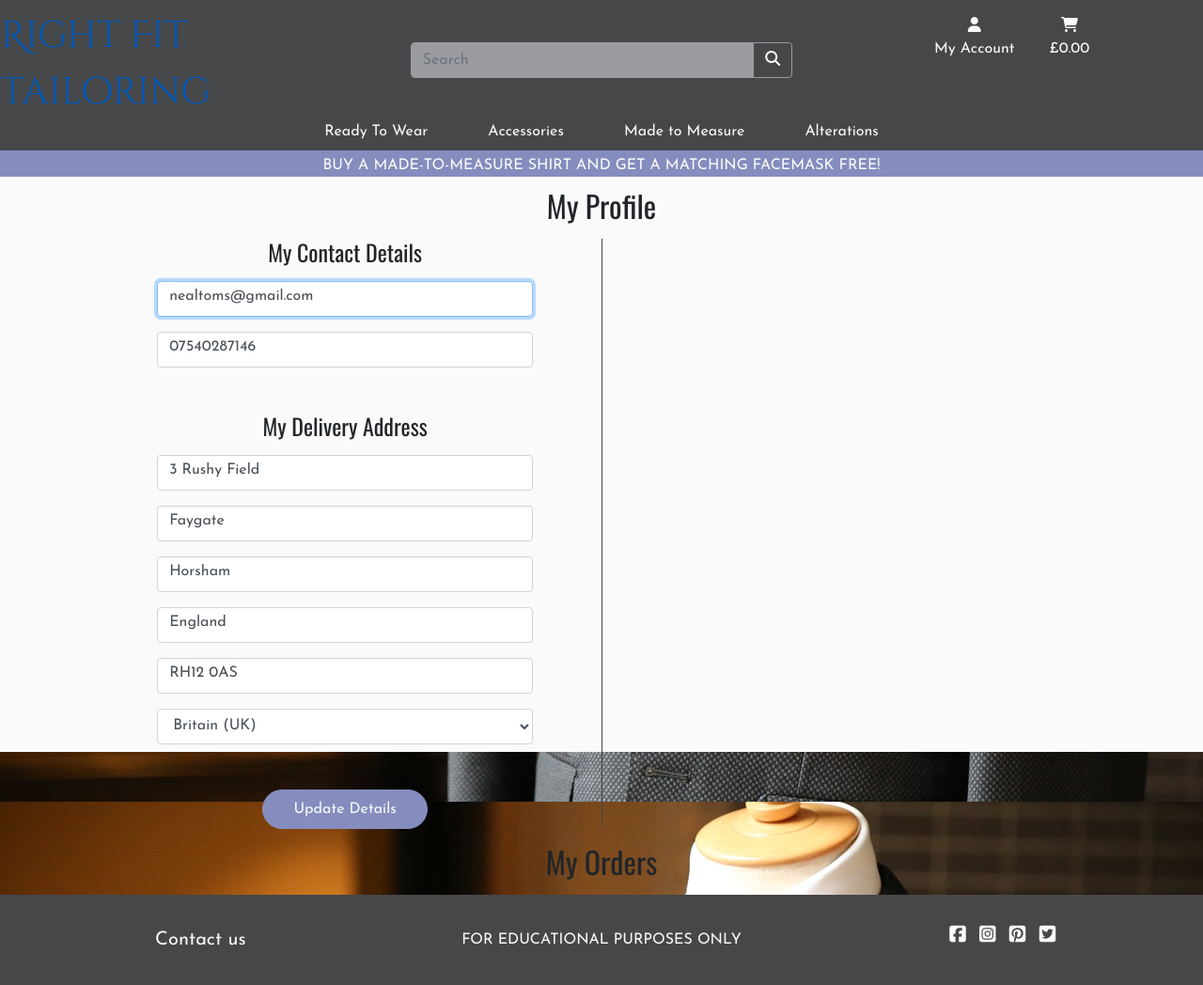
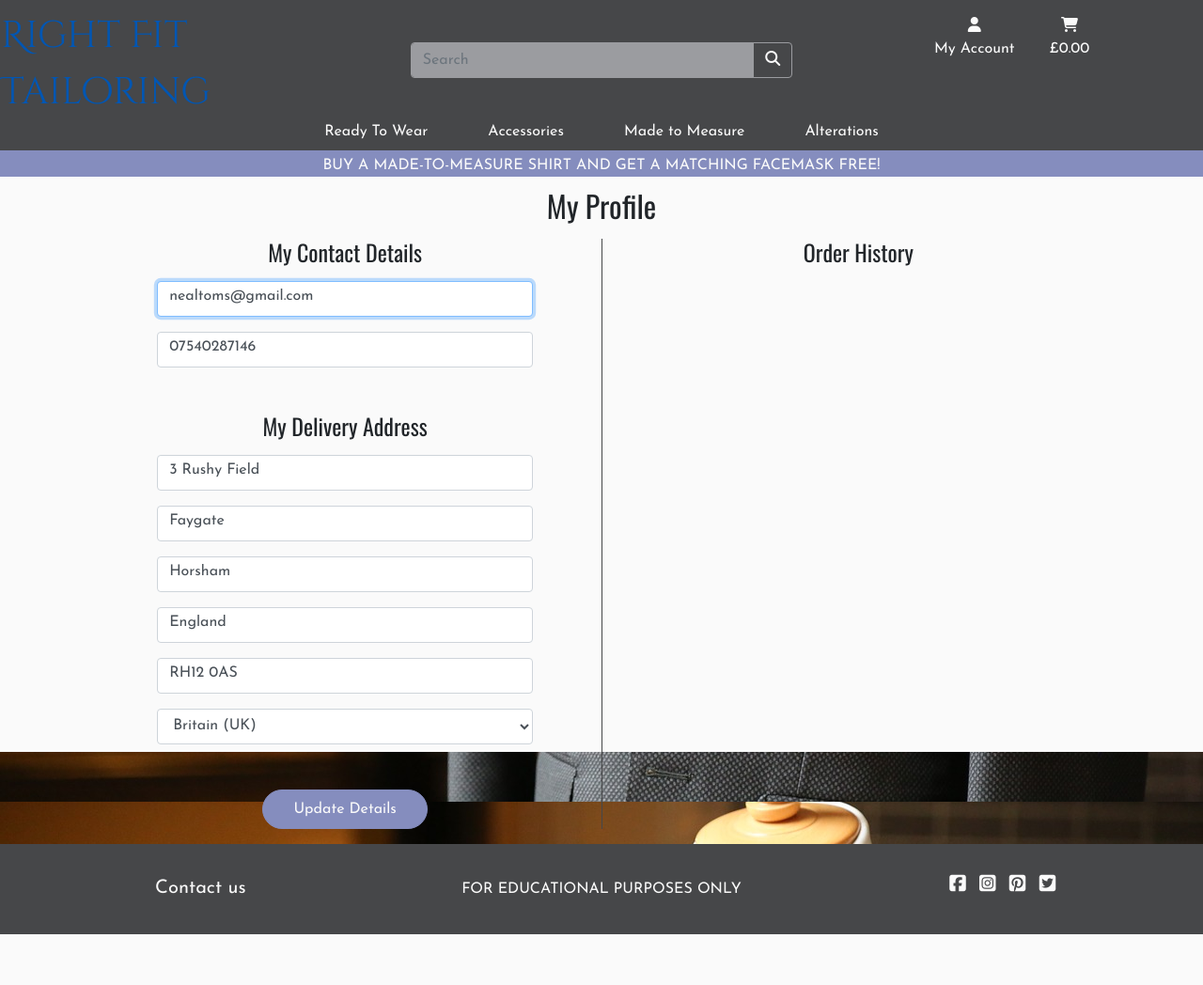
Before and after one commit to tealhorizon87/ms4_right-fit-tailoring, a Django app: page /profile/ in a window 1280 px wide. Shown: the whole page at 94% size. After the commit the page ends 994 px from the top, so only its background shows below. Run offline with Django 3.2, Linux system fonts and the light colour scheme; a user stored in the database is signed in; data comes from the database, SQL or seed files in the repository; both versions use the stored data as it was after the commit; parts of the project's set-up code (start-up, migrations or seed data) failed here and were passed over; some libraries are stand-ins or nearby versions; some web fonts are replaced.

Commit message:
Add content to profile template

```diff
--- a/profiles/templates/profiles/profile.html
+++ b/profiles/templates/profiles/profile.html
@@ -41,12 +41,9 @@
         </div>
 
         <div class="col-12 col-md-6 mtm-display left-border order-0 order-md-1">
-
-        </div>
-      </div>
-      <div class="row">
-        <div class="col">
-          <h2 class="text-center mb-3">My Orders</h2>
+          <div class="col-10 offset-1">
+            <h4 class="text-center mb-3">Order History</h4>
+          </div>
         </div>
       </div>
     </div>
```
Also changed, not shown: db.sqlite3, made_to_measure/migrations/0006_mtmorder_user_profile.py (added), made_to_measure/migrations/0007_alter_mtmorder_user_profile.py (added), made_to_measure/migrations/0008_remove_mtmorder_user_profile.py (added), profiles/migrations/0004_mtmprofile.py (added), profiles/migrations/0005_delete_mtmprofile.py (added).
